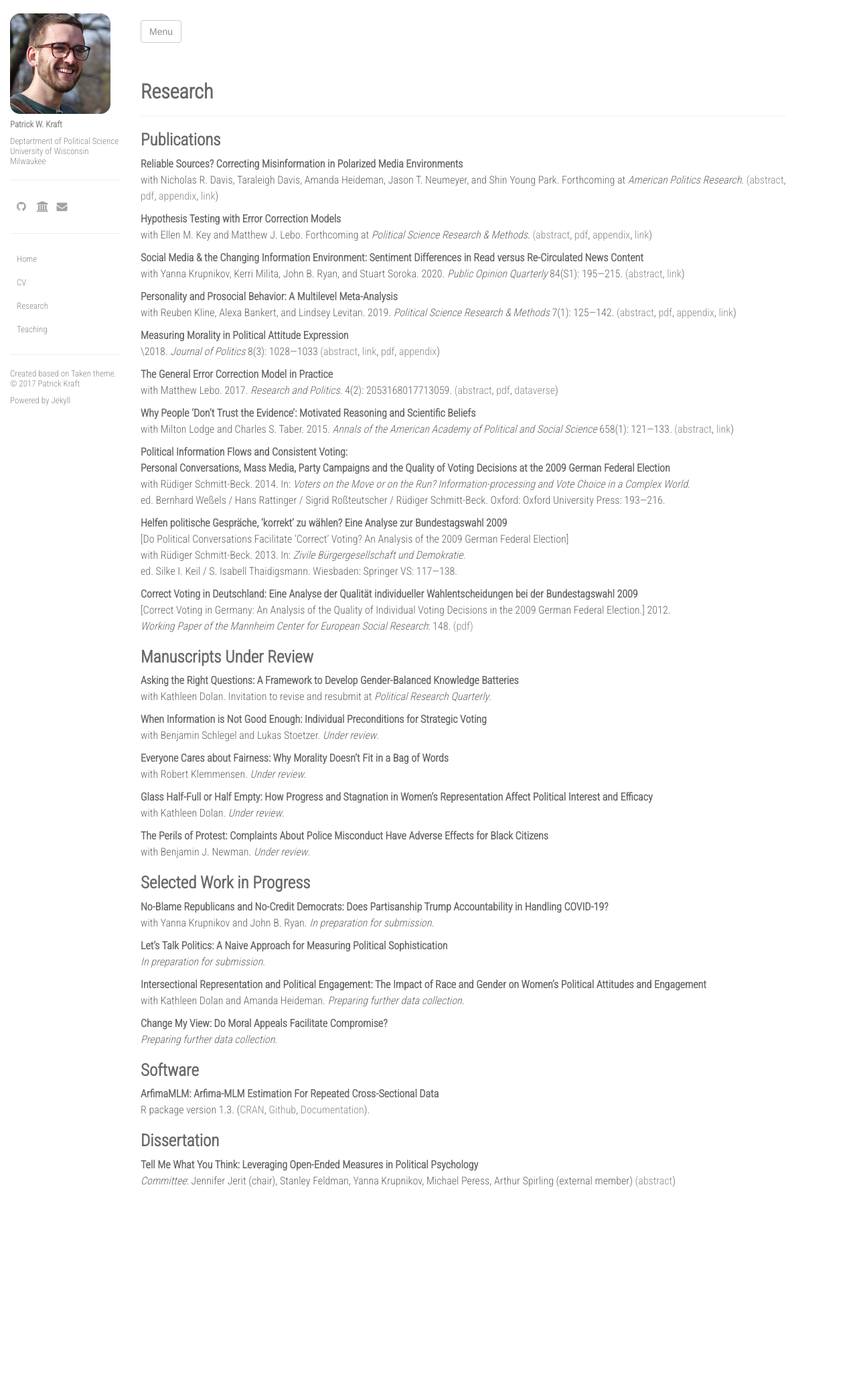
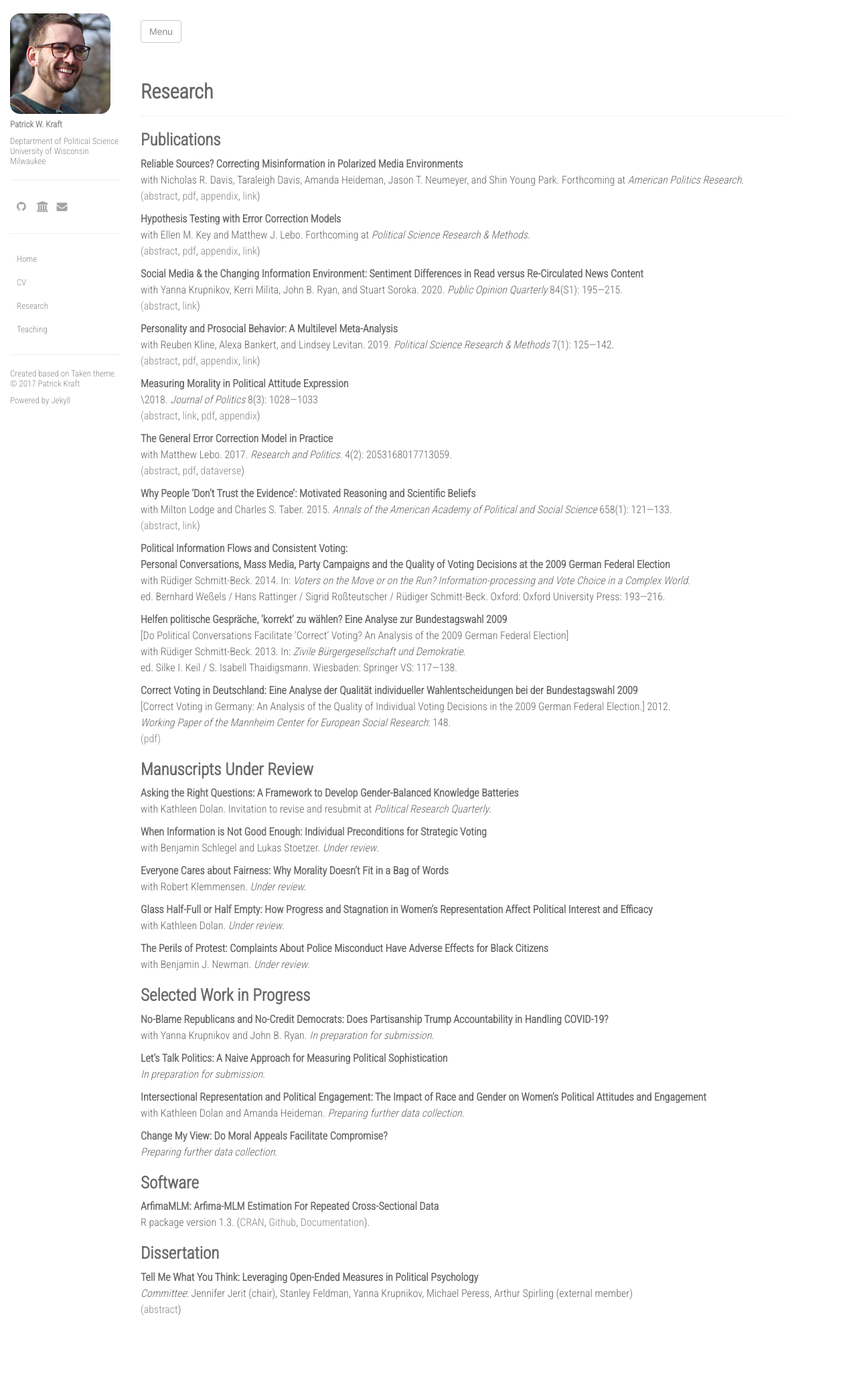
Before and after one commit to pwkraft/pwkraft-old.github.io, a Jekyll site: the page built from research.md, in a window 1280 px wide. Shown: the whole page at 67% size. Built offline with Jekyll 4.4.1, drawn with Linux system fonts in a browser that asks for light colours; nearby versions of some CDN libraries; formulas are drawn with MathJax 3; before the commit the page ends 1865 px from its top, so only the background shows below that.

Commit message:
fix line break

```diff
--- a/research.md
+++ b/research.md
@@ -9,7 +9,7 @@ permalink: /research/
 # Publications
 
 **Reliable Sources? Correcting Misinformation in Polarized Media Environments** \\
-with Nicholas R. Davis, Taraleigh Davis, Amanda Heideman, Jason T. Neumeyer, and Shin Young Park. Forthcoming at _American Politics Research_.
+with Nicholas R. Davis, Taraleigh Davis, Amanda Heideman, Jason T. Neumeyer, and Shin Young Park. Forthcoming at _American Politics Research_. \\
 <button class="link" onclick="showAbstract('reliable')">(abstract</button>,
 <a href="../resources/articles/kraft2021reliable_accepted.pdf">pdf</a>,
 <a href="../resources/articles/kraft2021reliable_appendix.pdf">appendix</a>,
@@ -21,7 +21,7 @@ with Nicholas R. Davis, Taraleigh Davis, Amanda Heideman, Jason T. Neumeyer, and
 </div>
 
 **Hypothesis Testing with Error Correction Models** \\
-with Ellen M. Key and Matthew J. Lebo. Forthcoming at _Political Science Research & Methods_.
+with Ellen M. Key and Matthew J. Lebo. Forthcoming at _Political Science Research & Methods_. \\
 <button class="link" onclick="showAbstract('hypothesis')">(abstract</button>,
 <a href="../resources/articles/kraft2021hypothesis_accepted.pdf">pdf</a>,
 <a href="../resources/articles/kraft2021hypothesis_appendix.pdf">appendix</a>,
@@ -33,7 +33,7 @@ with Ellen M. Key and Matthew J. Lebo. Forthcoming at _Political Science Researc
 </div>
 
 **Social Media & the Changing Information Environment: Sentiment Differences in Read versus Re-Circulated News Content** \\
-with Yanna Krupnikov, Kerri Milita, John B. Ryan, and Stuart Soroka. 2020. _Public Opinion Quarterly_ 84(S1): 195&#8212;215.
+with Yanna Krupnikov, Kerri Milita, John B. Ryan, and Stuart Soroka. 2020. _Public Opinion Quarterly_ 84(S1): 195&#8212;215. \\
 <button class="link" onclick="showAbstract('social')">(abstract</button>,
 <a href="https://academic.oup.com/poq/article-abstract/doi/10.1093/poq/nfaa015/5862983" target="blank">link</a>)
 <div id="social" style="display:none">
@@ -43,7 +43,7 @@ with Yanna Krupnikov, Kerri Milita, John B. Ryan, and Stuart Soroka. 2020. _Publ
 </div>
 
 **Personality and Prosocial Behavior: A Multilevel Meta-Analysis** \\
-with Reuben Kline, Alexa Bankert, and Lindsey Levitan. 2019. _Political Science Research & Methods_ 7(1): 125&#8212;142.
+with Reuben Kline, Alexa Bankert, and Lindsey Levitan. 2019. _Political Science Research & Methods_ 7(1): 125&#8212;142. \\
 <button class="link" onclick="showAbstract('personality')">(abstract</button>,
 <a href="../resources/articles/kline2019personality_accepted.pdf">pdf</a>,
 <a href="../resources/articles/kline2019personality_appendix.pdf">appendix</a>,
@@ -55,7 +55,7 @@ with Reuben Kline, Alexa Bankert, and Lindsey Levitan. 2019. _Political Science
 </div>
 
 **Measuring Morality in Political Attitude Expression** \\
-\2018. _Journal of Politics_ 8(3): 1028&#8212;1033
+\2018. _Journal of Politics_ 8(3): 1028&#8212;1033 \\
 <button class="link" onclick="showAbstract('morality')">(abstract</button>,
 <a href="https://www.journals.uchicago.edu/doi/abs/10.1086/696862" target="blank">link</a>,
 <a href="../resources/articles/kraft2018measuring_accepted.pdf">pdf</a>,
@@ -67,7 +67,7 @@ with Reuben Kline, Alexa Bankert, and Lindsey Levitan. 2019. _Political Science
 </div>
 
 **The General Error Correction Model in Practice** \\
-with Matthew Lebo. 2017. _Research and Politics_. 4(2): 2053168017713059.
+with Matthew Lebo. 2017. _Research and Politics_. 4(2): 2053168017713059. \\
 <button class="link" onclick="showAbstract('gecm')">(abstract</button>,
 <a href="../resources/articles/lebo2017general_accepted.pdf">pdf</a>,
 <a href="http://dataverse.harvard.edu/dataset.xhtml?persistentId=doi:10.7910/DVN/D1TW2Y">dataverse</a>)
@@ -78,7 +78,7 @@ with Matthew Lebo. 2017. _Research and Politics_. 4(2): 2053168017713059.
 </div>
 
 **Why People 'Don't Trust the Evidence': Motivated Reasoning and Scientific Beliefs** \\
-with Milton Lodge and Charles S. Taber. 2015. _Annals of the American Academy of Political and Social Science_ 658(1): 121&#8212;133.
+with Milton Lodge and Charles S. Taber. 2015. _Annals of the American Academy of Political and Social Science_ 658(1): 121&#8212;133. \\
 <button class="link" onclick="showAbstract('evidence')">(abstract</button>,
 <a href="http://journals.sagepub.com/doi/abs/10.1177/0002716214554758" target="blank">link</a>)
 <div id="evidence" style="display:none">
@@ -99,7 +99,8 @@ ed. Silke I. Keil / S. Isabell Thaidigsmann. Wiesbaden: Springer VS: 117&#8212;1
 
 **Correct Voting in Deutschland: Eine Analyse der Qualit&#228;t individueller Wahlentscheidungen bei der Bundestagswahl 2009** \\
 [Correct Voting in Germany: An Analysis of the Quality of Individual Voting Decisions in the 2009 German Federal Election.] 2012. \\
-_Working Paper of the Mannheim Center for European Social Research_: 148. <a href="http://www.mzes.uni-mannheim.de/publications/wp/wp-148.pdf">(pdf)</a>
+_Working Paper of the Mannheim Center for European Social Research_: 148. \\
+<a href="http://www.mzes.uni-mannheim.de/publications/wp/wp-148.pdf">(pdf)</a>
 
 # Manuscripts Under Review
 
@@ -142,7 +143,7 @@ R package version 1.3. ([CRAN](https://CRAN.R-project.org/package=ArfimaMLM), [G
 # Dissertation
 
 **Tell Me What You Think: Leveraging Open-Ended Measures in Political Psychology**\\
-_Committee_: Jennifer Jerit (chair), Stanley Feldman, Yanna Krupnikov, Michael Peress, Arthur Spirling (external member)
+_Committee_: Jennifer Jerit (chair), Stanley Feldman, Yanna Krupnikov, Michael Peress, Arthur Spirling (external member) \\
 <button class="link" onclick="showAbstract('diss')">(abstract</button>)
 <div id="diss" style="display:none">
 <blockquote>
```
